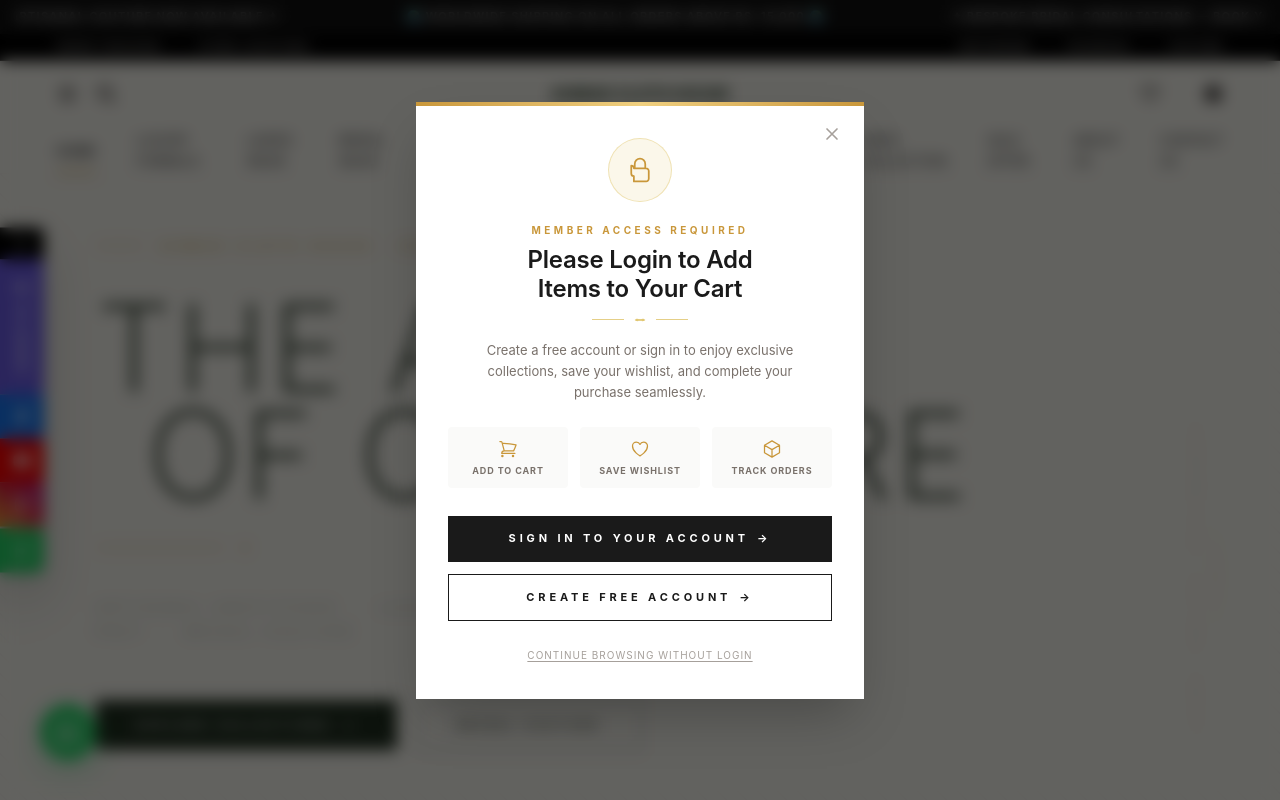
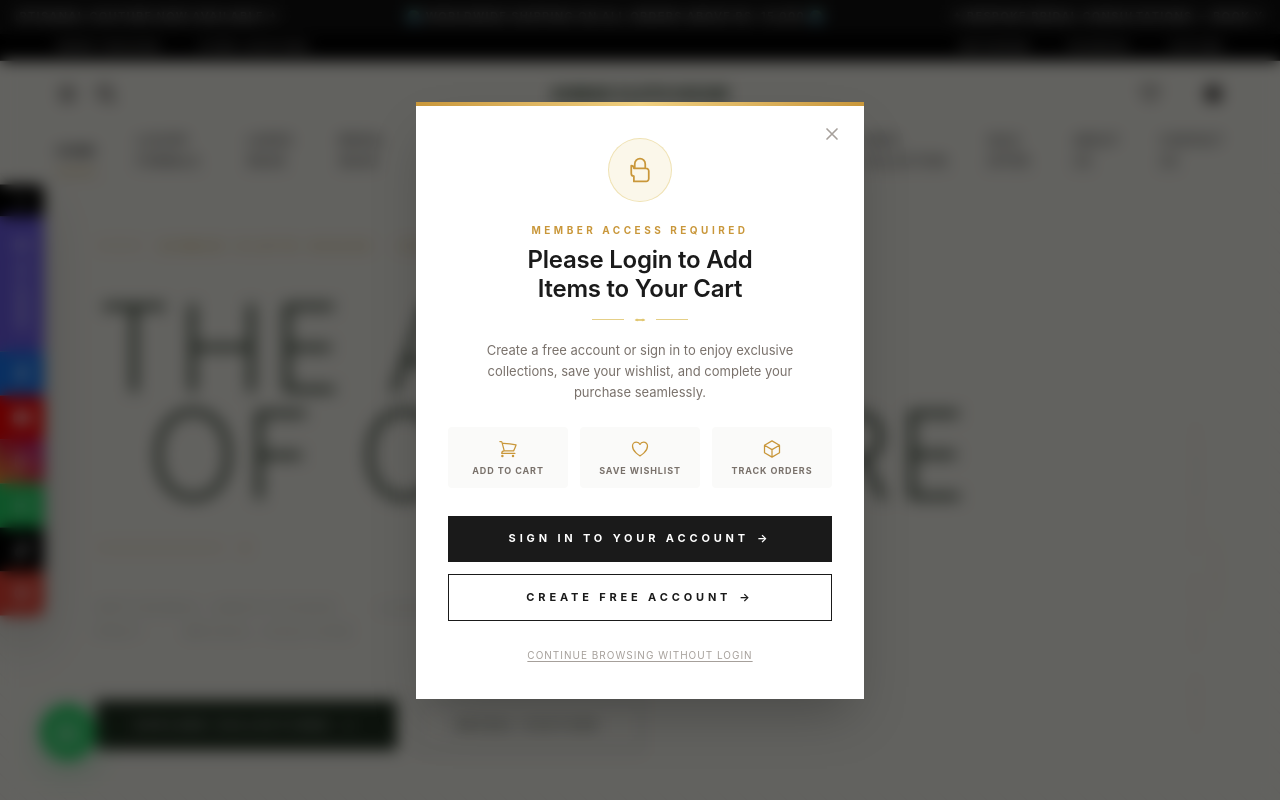
Before and after one commit to ahmadalibyteforceITSolution/AhmadClothHouse, a Vue app: page / in a window 1280 px wide. Shown: the top 800 px of the page. Built offline with nearby package versions, Linux system fonts and the light colour scheme; what vue3-google-login would draw is missing.

Commit message:
Add TikTok and Google Maps location tabs to left floating social dock

```diff
--- a/src/views/Home.vue
+++ b/src/views/Home.vue
@@ -103,13 +103,13 @@
         </div>
       </div>
 
-      <!-- WhatsApp Tab (Rounded Bottom Corner) -->
-      <div class="relative group/wa w-11 mt-0.5">
+      <!-- WhatsApp Tab -->
+      <div class="relative group/wa w-11">
         <a
           href="https://wa.me/923416887454"
           target="_blank"
           rel="noopener"
-          class="w-11 h-11 bg-[#25D366] hover:bg-[#20ba5a] text-white flex items-center justify-center transition-all duration-300 rounded-br-lg shadow-md"
+          class="w-11 h-11 bg-[#25D366] hover:bg-[#20ba5a] text-white flex items-center justify-center transition-all duration-300 shadow-md"
           title="WhatsApp"
         >
           <font-awesome-icon :icon="['fab', 'whatsapp']" class="text-base" />
@@ -117,6 +117,45 @@
         <!-- Slideout Badge -->
         <div class="absolute left-full top-1/2 -translate-y-1/2 ml-1.5 hidden group-hover/wa:flex items-center gap-2 bg-[#25D366] text-white px-3 py-1.5 rounded-r-md shadow-xl text-xs font-bold tracking-wide whitespace-nowrap z-50">
           <span>WhatsApp Chat</span>
+          <span class="text-[10px] opacity-80">&rarr;</span>
+        </div>
+      </div>
+
+      <!-- TikTok Tab -->
+      <div class="relative group/tiktok w-11">
+        <a
+          href="https://www.tiktok.com/@theahmadfabrices_aroma"
+          target="_blank"
+          rel="noopener"
+          class="w-11 h-11 bg-[#010101] hover:bg-[#1f1f1f] text-white flex items-center justify-center transition-all duration-300 shadow-md"
+          title="TikTok"
+        >
+          <font-awesome-icon :icon="['fab', 'tiktok']" class="text-base" />
+        </a>
+        <!-- Slideout Badge -->
+        <div class="absolute left-full top-1/2 -translate-y-1/2 ml-1.5 hidden group-hover/tiktok:flex items-center gap-2 bg-black text-white px-3 py-1.5 rounded-r-md shadow-xl text-xs font-bold tracking-wide whitespace-nowrap z-50 border border-white/10">
+          <span>TikTok</span>
+          <span class="text-[10px] opacity-80">&rarr;</span>
+        </div>
+      </div>
+
+      <!-- Map / Store Location Tab (Rounded Bottom Corner) -->
+      <div class="relative group/map w-11">
+        <a
+          href="https://maps.google.com/?q=Ameer+Chowk,+Wapda+Town,+Lahore"
+          target="_blank"
+          rel="noopener"
+          class="w-11 h-11 bg-[#EA4335] hover:bg-[#d93025] text-white flex items-center justify-center transition-all duration-300 rounded-br-lg shadow-md"
+          title="Store Location on Google Maps"
+        >
+          <svg class="w-5 h-5" fill="none" stroke="currentColor" viewBox="0 0 24 24">
+            <path stroke-linecap="round" stroke-linejoin="round" stroke-width="2" d="M17.657 16.657L13.414 20.9a1.998 1.998 0 01-2.827 0l-4.244-4.243a8 8 0 1111.314 0z" />
+            <path stroke-linecap="round" stroke-linejoin="round" stroke-width="2" d="M15 11a3 3 0 11-6 0 3 3 0 016 0z" />
+          </svg>
+        </a>
+        <!-- Slideout Badge -->
+        <div class="absolute left-full top-1/2 -translate-y-1/2 ml-1.5 hidden group-hover/map:flex items-center gap-2 bg-[#EA4335] text-white px-3 py-1.5 rounded-r-md shadow-xl text-xs font-bold tracking-wide whitespace-nowrap z-50">
+          <span>Store Map (Lahore)</span>
           <span class="text-[10px] opacity-80">&rarr;</span>
         </div>
       </div>
```
